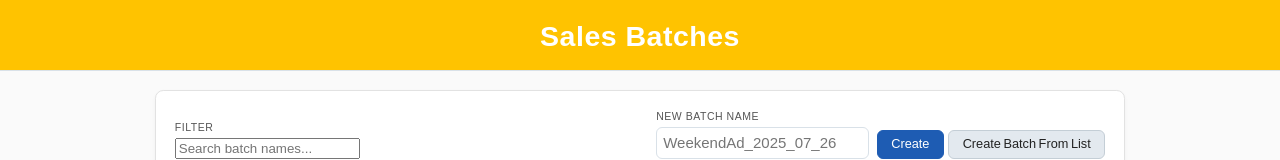
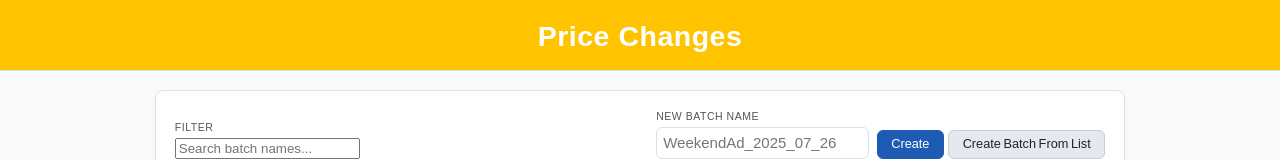
Before and after one commit to KarshBa/SALES_BATCHES_APP, a website: page public/batches.html in a window 1280 px wide. Shown: the top 160 px of the page. Drawn offline with Linux system fonts and the light colour scheme.

Commit message:
Update batches.html

```diff
--- a/public/batches.html
+++ b/public/batches.html
@@ -2,7 +2,7 @@
 <html lang="en">
 <head>
 <meta charset="UTF-8" />
-<title>Sales Batches</title>
+<title>Price Changes</title>
 <meta name="viewport" content="width=device-width, initial-scale=1.0" />
 <link rel="stylesheet" href="style.css">
 <style>
@@ -115,7 +115,7 @@
 </head>
 <body>
 <header class="app-header">
-  <h1>Sales Batches</h1>
+  <h1>Price Changes</h1>
 </header>
 
 <main class="center-wrap">
```
